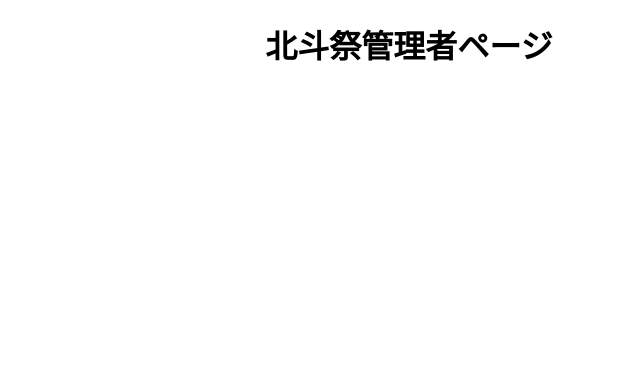
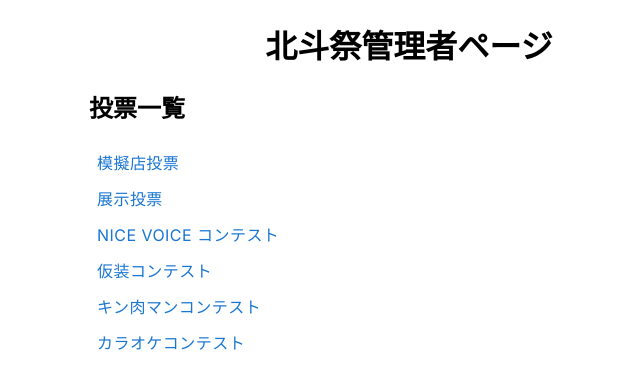
Before and after one commit to mako0523/hokutosai-manager, a Next.js app: page / in a window 1280 px wide. Shown: the top 388 px of the page, without its empty margins (231-871 px from the left). Built offline with nearby package versions, Linux system fonts and the light colour scheme.

Commit message:
feat: トップページに投票リストを追加

```diff
--- a/src/app/page.tsx
+++ b/src/app/page.tsx
@@ -1,8 +1,12 @@
-import styled from "styled-components";
-import { H1 } from "../components/H1";
+import { VoteList } from "../components/VoteList";
 
 const Home = () => {
-  return <></>;
+  return (
+    <>
+      <h2>投票一覧</h2>
+      <VoteList />
+    </>
+  );
 };
 
 export default Home;
```
